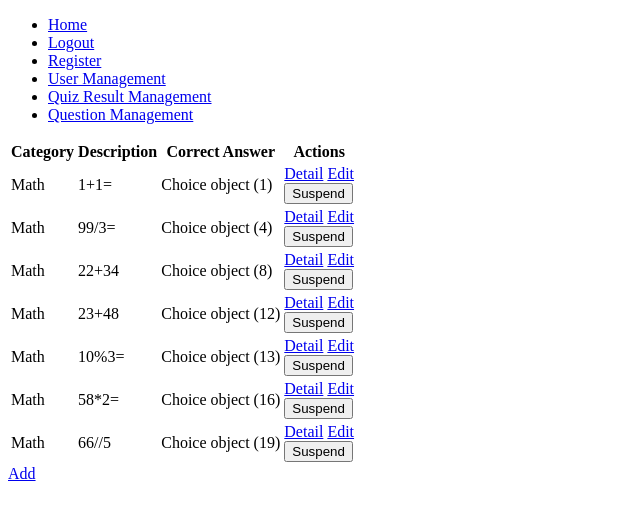
After one commit to Tina-Gu/QuizGenius, a Django app: page /question_management/ in a window 1280 px wide. The commit adds this page. Shown: the top 520 px of the page, without its empty margins (0-640 px from the left). Run offline with Django 4.2, Linux system fonts and the light colour scheme; a user stored in the database is signed in; data comes from the database, SQL or seed files in the repository.

Commit message:
created multiple user page, and management page

```diff
--- a/apps/web/templates/base.html
+++ b/apps/web/templates/base.html
@@ -3,16 +3,31 @@
 <head>
     {% load static %}
     <meta charset="UTF-8">
-    <!-- Include your CSS files here -->
+    <!-- Include CSS files here -->
     <title>Quiz Genius</title>
 </head>
 
 <body>
     <nav>
+        <ul>
+            <li><a href="{% url 'home' %}">Home</a></li>
+            {% if user.is_authenticated %}
+                <form action="{% url 'logout' %}" method="post">
+                    {% csrf_token %}
+                    <li><a href="{% url 'logout' %}">Logout</a></li>
+                </form>
+            {%  else %}
+                <li><a href="{% url 'login' %}">Login</a></li>
+            {%  endif %}
+            <li><a href="{% url 'register' %}">Register</a></li>
+            <li><a href="{% url 'user_management' %}">User Management</a></li>
+            <li><a href="{% url 'user_quiz_management' %}">Quiz Result Management</a></li>
+            <li><a href="{% url 'question_management' %}">Question Management</a></li>
+{#            <li><a href="{% url 'category_management' %}">Category Management</a></li>#}
 
-        <ul>
-            <li><a href="{% url 'login' %}">Login</a></li>
-            <li><a href="{% url 'register' %}">Register</a></li>
+
+{#                <li><a href="{% url 'logout' %}">Log out</a> # deprecated after Django 4.1</li>#}
+{#            {% else %}#}
 {#            {% if user.is_authenticated %}#}
 {#                <li><a href="{% url 'home' %}">Home</a></li>#}
 {#                {% if user.has_open_quiz %}#}
--- /dev/null
+++ b/apps/web/templates/user_management/question_management.html
@@ -0,0 +1,33 @@
+{% extends 'base.html' %}
+
+{% block content %}
+    <table>
+        <thead>
+            <tr>
+                <th>Category</th>
+                <th>Description</th>
+                <th>Correct Answer</th>
+                <th>Actions</th>
+            </tr>
+        </thead>
+        <tbody>
+            {% for question in questions %}
+            <tr>
+                <td>{{ question.category.name }}</td>
+                <td>{{ question.description }}</td>
+                <td>{{ question.get_correct_answer }}</td>
+                <td>
+                    <a href="{% url 'question_detail' question.id %}">Detail</a>
+                    <a href="{% url 'question_edit' question.id %}">Edit</a>
+                    <form action="{% url 'question_toggle_active' %}" method="post">
+                        {% csrf_token %}
+                        <input type="hidden" name="question_id" value="{{ question.id }}">
+                        <input type="submit" name="toggle_active" value="{{ question.is_active|yesno:'Suspend,Activate' }}">
+                    </form>
+                </td>
+            </tr>
+            {% endfor %}
+        </tbody>
+    </table>
+    <a href="{% url 'question_add' %}">Add</a>
+{% endblock %}
--- a/apps/web/views.py
+++ b/apps/web/views.py
@@ -1,3 +1,4 @@
+import random
 from django.contrib.auth.views import LoginView
 from django.shortcuts import render, redirect
 from django.views.generic.list import ListView
@@ -5,17 +6,19 @@ from django.views import View
 from django.shortcuts import render, get_object_or_404
 from .models import Quiz, Category, Question, QuizQuestion, Choice
 from django.http import HttpResponse, HttpResponseForbidden
-from django.contrib.auth.models import User
 from django.contrib.auth.decorators import login_required, user_passes_test
-from django.contrib.auth.mixins import LoginRequiredMixin, PermissionRequiredMixin
+from django.contrib.auth.mixins import LoginRequiredMixin, PermissionRequiredMixin, UserPassesTestMixin
 from django.template.context_processors import request
 from django.urls import reverse_lazy
-from django.views.generic import CreateView
+from django.views.generic import CreateView, DetailView
 from .forms import CustomUserCreationForm
 from django.utils import timezone
+from django.contrib.auth import get_user_model
+from django.db.models import Count
 
 
 # Create your views here.
+User = get_user_model()
 
 class SignUpView(CreateView):
     form_class = CustomUserCreationForm
@@ -26,11 +29,7 @@ class SignUpView(CreateView):
 class MyLoginView(LoginView):
     template_name = "registration/login.html"
     redirect_authenticated_user = True
-    success_url = reverse_lazy("base")
-
-
-def base(request):
-    return render(request, "base.html")
+    success_url = reverse_lazy("home")
 
 
 class home(LoginRequiredMixin, ListView):
@@ -43,50 +42,178 @@ class home(LoginRequiredMixin, ListView):
         context['categories'] = Category.objects.all()  # Add all categories to the context
         if self.request.user.is_authenticated:
             context['user_quizzes'] = Quiz.objects.filter(user=self.request.user).order_by('-time_start')
+
         return context
 
     def get_queryset(self):
         return Quiz.objects.all().order_by('-time_start')
 
 
+class QuizStartView(LoginRequiredMixin, View):
+    def get(self, request, category_name):
+        category = get_object_or_404(Category, name=category_name)
+        ongoing_quiz = Quiz.objects.filter(user=request.user, category=category, status='ongoing').first()
+
+        if ongoing_quiz:
+            return redirect('quiz', category_name=category_name, quiz_id=ongoing_quiz.id)
+        else:
+            try:
+                quiz = Quiz.objects.create(
+                    user=request.user,
+                    category=category,
+                    name=f"{category.name} Quiz",
+                    time_start=timezone.now()
+                )
+                # Select 5 random questions from the category
+                questions = list(Question.objects.filter(category=category, is_active=True))
+                random_questions = random.sample(questions, min(5, len(questions)))
+
+                for question in random_questions:
+                    QuizQuestion.objects.create(quiz=quiz, question=question)
+            except:
+                return HttpResponse(status=500)
+
+            return redirect('quiz', category_name=category_name, quiz_id=quiz.id)
+
+
 class QuizView(LoginRequiredMixin, View):
+    template_name = "quiz.html"
 
-    def get(self, request, id):
-        # make sure noly one quiz is ongoing
-        ongoing_quiz = Quiz.objects.filter(user=request.user, status='ongoing').first()
-        if ongoing_quiz:
-            # return redirect('quiz', id=ongoing_quiz.id)
-            return HttpResponseForbidden("You already have an ongoing quiz.")
-        else:
-            quiz = get_object_or_404(Quiz, pk=id)
-            questions = QuizQuestion.objects.filter(quiz=quiz)  # Assuming QuizQuestion has a foreign key to Quiz
-            return render(request, 'quiz.html', {'quiz': quiz, 'questions': questions})
+    def get(self, request, category_name, quiz_id):
+        quiz = get_object_or_404(Quiz, pk=quiz_id)
+        quiz_questions = QuizQuestion.objects.filter(quiz=quiz)
+        if not quiz_questions: # eadge case, if code has error before question generator works
+            category = get_object_or_404(Category, name=category_name)
+            questions = list(Question.objects.filter(category=category.id, is_active=True))
+            random_questions = random.sample(questions, min(5, len(questions)))
+            for question in random_questions:
+                QuizQuestion.objects.create(quiz=quiz, question=question)
+            quiz_questions = QuizQuestion.objects.filter(quiz=quiz)
+        questions_with_choices = []
 
-    def post(self, request, id):
-        quiz = get_object_or_404(Quiz, pk=id)
+        for qq in quiz_questions:
+            choices = Choice.objects.filter(question=qq.question).all()
+            questions_with_choices.append({
+                'id': qq.question.id,
+                'description': qq.question,
+                'choices': [{'id': choice.id, 'description': choice.description} for choice in choices]
+            })
+        return render(request, self.template_name, {'quiz': quiz, 'questions': questions_with_choices})
+
+    def post(self, request, category_name, quiz_id):
+        quiz = get_object_or_404(Quiz, pk=quiz_id)
         # Process the submitted answers
         # iterate over the submitted answers and check them against the correct choices
-        # Optionally calculate the score
-        correct_count = 0
+
         for key, value in request.POST.items():
+            print(key,value)
             if key.startswith('question_'):
                 question_id = key.split('_')[1]
-                selected_choice = value
+                selected_choice_id = value
 
                 try:
-                    # question = QuizQuestion.objects.get(pk=question_id)
-                    choice = Choice.objects.get(pk=question_id)
-                    correct_choice = choice.get(is_correct=True)
+                    quiz_question = QuizQuestion.objects.get(quiz=quiz, question_id=question_id)
+                    # Retrieve the Choice instance using the selected choice ID from the POST data
+                    selected_choice = Choice.objects.get(id=selected_choice_id)
+                    # Assign the Choice instance to user_choice of the QuizQuestion
+                    quiz_question.user_choice = selected_choice
+                    quiz_question.save()
 
-                    if str(correct_choice.id) == selected_choice:
-                        correct_count += 1
+                    # correct_choice = quiz_question.question.get_correct_answer()
 
-                except (QuizQuestion.DoesNotExist, Choice.DoesNotExist):
-                    # Handle the error / log
-                    pass
+                except (QuizQuestion.DoesNotExist, Choice.DoesNotExist) as e:
+                    print(e)
         quiz.time_end = timezone.now()
         quiz.status = 'completed'
-
         quiz.save()
 
-        return redirect('quiz_result.html', quiz_id=quiz.id)  # Redirect to the results page or another appropriate URL
+        # request.session['correct_count'] = correct_count
+        # request.session['category_name'] = category_name
+        return redirect('quiz_result', pk=quiz.id)  # Redirect to the results page or another appropriate URL
+
+
+class QuizResultView(LoginRequiredMixin, DetailView):
+    model = Quiz
+    template_name = 'quiz_result.html'
+    context_object_name = 'quiz'
+
+    def get_context_data(self, **kwargs):
+        context = super().get_context_data(**kwargs)
+        quiz = context['quiz']
+        duration = quiz.time_end - quiz.time_start
+        quiz_questions = QuizQuestion.objects.filter(quiz=quiz)
+        correct_count = quiz_questions.filter(user_choice__is_correct=True).count()
+        # context['score'] = round(self.request.session.get('correct_count', 0) / 5, 2)
+        context['score'] = round(quiz.get_score() / 5, 2) * 100
+        context['category'] = quiz.category
+        context['passed'] = quiz.get_result()
+
+
+        context['results'] = [
+            {
+                'question': qq.question.description,
+                'selected_choice': qq.user_choice.description if qq.user_choice else None,
+                'correct_choice': qq.question.get_correct_answer().description
+            }
+            for qq in quiz_questions
+        ]
+        return context
+
+
+
+class UserListView(ListView):
+    model = User
+    template_name = 'user_management/user_management.html'
+    context_object_name = 'users'
+    paginate_by = 5
+
+    def get_queryset(self):
+        return User.objects.annotate(quiz_count=Count('quizzes_user'))
+
+    def post(self, request, *args, **kwargs):
+        user_id = request.POST.get('user_id')
+        user = User.objects.get(id=user_id)
+        user.is_active = not user.is_active
+        user.save()
+        return redirect('some-view-name')  # Redirect to the appropriate view
+
+
+class UserQuizListView(ListView):
+    model = Quiz
+    template_name = 'user_management/user_quiz_management.html'
+    context_object_name = 'quizzes'
+    ordering = ['-time_start']
+
+    def get_queryset(self):
+        queryset = super().get_queryset()
+        user = self.request.user
+
+        if user.is_authenticated and (user.is_staff or user.is_superuser):
+            category_filter = self.request.GET.get('category')
+            user_filter = self.request.GET.get('user')
+
+            if category_filter:
+                queryset = queryset.filter(category__name=category_filter)
+            if user_filter:
+                queryset = queryset.filter(user__username=user_filter)
+
+        return queryset
+
+
+class UserQuestionListView(UserPassesTestMixin, ListView):
+    model = Question
+    template_name = 'user_management/question_management.html'
+    context_object_name = 'questions'
+
+    def test_func(self):
+        return self.request.user.is_superuser
+
+    def post(self, request, *args, **kwargs):
+        if 'toggle_active' in request.POST:
+            question = Question.objects.get(id=request.POST.get('question_id'))
+            question.is_active = not question.is_active
+            question.save()
+        return redirect('question_management')
+
+class QuestionDetailListView(ListView):
+    model = Question
--- a/config/asgi.py
+++ b/config/asgi.py
@@ -10,6 +10,7 @@ https://docs.djangoproject.com/en/4.2/howto/deployment/asgi/
 import os
 
 from django.core.asgi import get_asgi_application
+from django.template.backends import django
 
 os.environ.setdefault('DJANGO_SETTINGS_MODULE', 'config.settings')
 
--- a/config/settings.py
+++ b/config/settings.py
@@ -112,6 +112,7 @@ USE_TZ = True
 # https://docs.djangoproject.com/en/4.2/howto/static-files/
 
 STATIC_URL = 'static/'
+STATIC_URL = 'static/'
 STATICFILES_DIRS = [BASE_DIR / 'static']
 
 # Default primary key field type
@@ -121,6 +122,7 @@ DEFAULT_AUTO_FIELD = 'django.db.models.BigAutoField'
 
 # 3. Define where to redirect the user after a successful login
 
-LOGIN_REDIRECT_URL = 'base'
+LOGIN_REDIRECT_URL = 'home'
+LOGOUT_REDIRECT_URL = "login"
 CRISPY_TEMPLATE_PACK = 'bootstrap4'  # or bootstrap3, uni_form, etc.
 AUTH_USER_MODEL = 'web.CustomUser'
--- a/config/urls.py
+++ b/config/urls.py
@@ -17,16 +17,21 @@ Including another URLconf
 from django.contrib import admin
 from django.urls import path, include
 from apps.web.views import *
+from django.contrib.auth.views import LogoutView
+
 
 urlpatterns = [
     path('admin/', admin.site.urls),
-    path('base/', base, name='base'),
     path("", home.as_view(), name="home"),
-    path("login/", MyLoginView.as_view(template_name='login.html'), name="login"),
+    path("home/", home.as_view(), name="home"),
+    path("login/", MyLoginView.as_view(template_name='registration/login.html'), name="login"),
     path("signup/", SignUpView.as_view(), name="register"),
-    path("home/", home.as_view(), name="home"),
-    path('quiz/<int:id>/', QuizView.as_view(), name='quiz'),
-
-
-    # path('register/', views.register(), name='register'),
+    path('logout/', LogoutView.as_view(), name='logout'),
+    path('category/<str:category_name>/quizzes/<int:quiz_id>', QuizView.as_view(), name='quiz'),
+    path('category/<str:category_name>/start', QuizStartView.as_view(), name='quiz'),
+    path('result/<int:pk>/', QuizResultView.as_view(), name='quiz_result'),
+    path('user_management/', UserListView.as_view(), name='user_management'),
+    path('user_quiz_management/', UserQuizListView.as_view(), name='user_quiz_management'),
+    path('question_management/', UserQuestionListView.as_view(), name='question_management'),
+    path('question_detail/<int:pk>', QuestionDetailListView.as_view(), name='question_detail'),
 ]
--- a/config/wsgi.py
+++ b/config/wsgi.py
@@ -7,7 +7,7 @@ For more information on this file, see
 https://docs.djangoproject.com/en/4.2/howto/deployment/wsgi/
 """
 
-import os
+import os, django
 
 from django.core.wsgi import get_wsgi_application
 
```
Also changed, not shown: apps/web/admin.py (+39 -6 lines), apps/web/forms.py (+7 -1 lines), apps/web/models.py (+38 -8 lines), apps/web/templates/home.html (+10 -3 lines), apps/web/templates/quiz.html (+6 -6 lines), apps/web/templates/quiz_result.html (+33 -1 lines), apps/web/templates/user_management/question_detail.html (added, +10 -0 lines), apps/web/templates/user_management/user_management.html (added, +28 -0 lines), apps/web/templates/user_management/user_quiz_management.html (added, +38 -0 lines), apps/web/migrations/0001_initial.py, apps/web/migrations/0002_alter_quiz_time_start.py (deleted), apps/web/migrations/0002_alter_quizquestion_user_choice.py (added), db.sqlite3.
